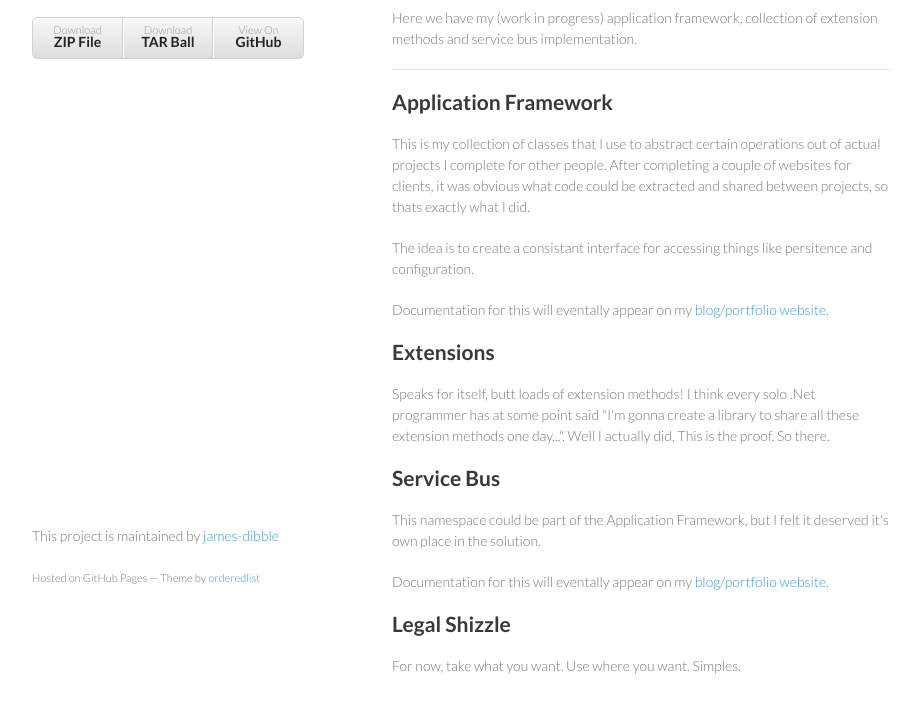
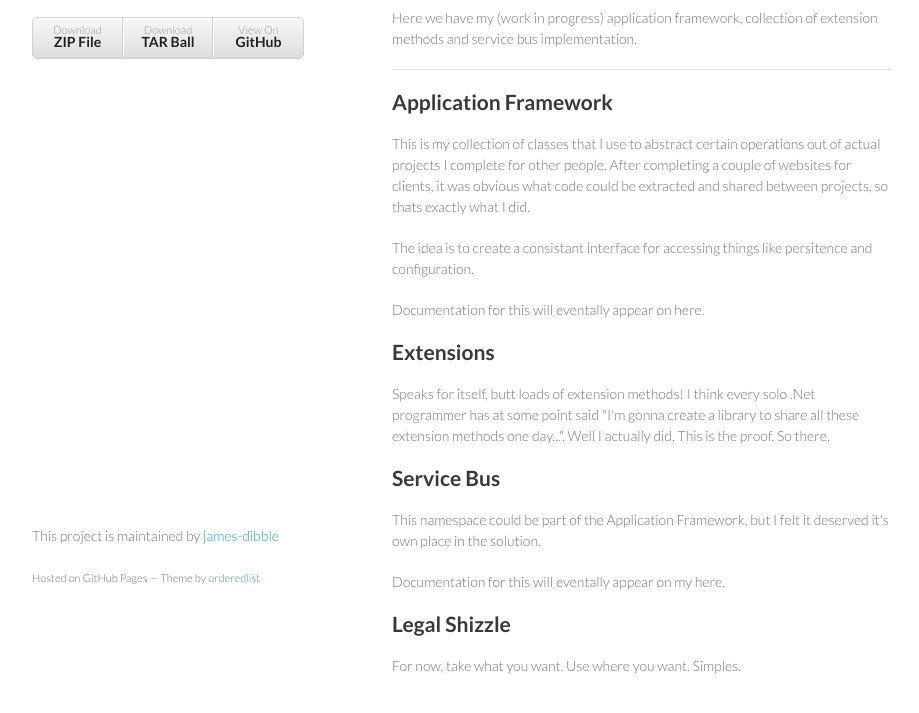
Before and after one commit to james-dibble/JamesDibble, a plain HTML site: page index.html in a window 1280 px wide. Shown: the part 143-856 px from the top of the page, without its empty margins (178-1097 px from the left). Drawn offline with Linux system fonts and the light colour scheme.

```diff
--- a/index.html
+++ b/index.html
@@ -42,7 +42,7 @@
 
 <p>The idea is to create a consistant interface for accessing things like persitence and configuration.</p>
 
-<p>Documentation for this will eventally appear on my <a href="http://www.jdibble.co.uk">blog/portfolio website</a>.</p>
+<p>Documentation for this will eventally appear on here.</p>
 
 <h2>
 <a name="extensions" class="anchor" href="#extensions"><span class="octicon octicon-link"></span></a>Extensions</h2>
@@ -54,7 +54,7 @@
 
 <p>This namespace could be part of the Application Framework, but I felt it deserved it's own place in the solution.</p>
 
-<p>Documentation for this will eventally appear on my <a href="http://www.jdibble.co.uk">blog/portfolio website</a>.</p>
+<p>Documentation for this will eventally appear on my here.</p>
 
 <h2>
 <a name="legal-shizzle" class="anchor" href="#legal-shizzle"><span class="octicon octicon-link"></span></a>Legal Shizzle</h2>
--- a/params.json
+++ b/params.json
@@ -1 +1 @@
-{"name":"James Dibble","tagline":"","body":"#JamesDibble\r\nEveryone has to have something named after themselves right...?\r\n\r\nHere we have my (work in progress) application framework, collection of extension methods and service bus implementation.\r\n\r\n* * *\r\n\r\n##Application Framework\r\nThis is my collection of classes that I use to abstract certain operations out of actual projects I complete for other people.  After completing a couple of websites for clients, it was obvious what code could be extracted and shared between projects, so thats exactly what I did.\r\n\r\nThe idea is to create a consistant interface for accessing things like persitence and configuration.\r\n\r\nDocumentation for this will eventally appear on my [blog/portfolio website](http://www.jdibble.co.uk).\r\n\r\n##Extensions\r\nSpeaks for itself, butt loads of extension methods!  I think every solo .Net programmer has at some point said \"I'm gonna create a library to share all these extension methods one day...\".  Well I actually did.  This is the proof.  So there.\r\n\r\n##Service Bus\r\nThis namespace could be part of the Application Framework, but I felt it deserved it's own place in the solution.\r\n\r\nDocumentation for this will eventally appear on my [blog/portfolio website](http://www.jdibble.co.uk).\r\n\r\n##Legal Shizzle\r\nFor now, take what you want.  Use where you want.  Simples.","google":"","note":"Don't delete this file! It's used internally to help with page regeneration."}
+{"name":"James Dibble","tagline":"","body":"#JamesDibble\r\nEveryone has to have something named after themselves right...?\r\n\r\nHere we have my (work in progress) application framework, collection of extension methods and service bus implementation.\r\n\r\n* * *\r\n\r\n##Application Framework\r\nThis is my collection of classes that I use to abstract certain operations out of actual projects I complete for other people.  After completing a couple of websites for clients, it was obvious what code could be extracted and shared between projects, so thats exactly what I did.\r\n\r\nThe idea is to create a consistant interface for accessing things like persitence and configuration.\r\n\r\nDocumentation for this will eventally appear on here.\r\n\r\n##Extensions\r\nSpeaks for itself, butt loads of extension methods!  I think every solo .Net programmer has at some point said \"I'm gonna create a library to share all these extension methods one day...\".  Well I actually did.  This is the proof.  So there.\r\n\r\n##Service Bus\r\nThis namespace could be part of the Application Framework, but I felt it deserved it's own place in the solution.\r\n\r\nDocumentation for this will eventally appear on my here.\r\n\r\n##Legal Shizzle\r\nFor now, take what you want.  Use where you want.  Simples.","google":"","note":"Don't delete this file! It's used internally to help with page regeneration."}
```
